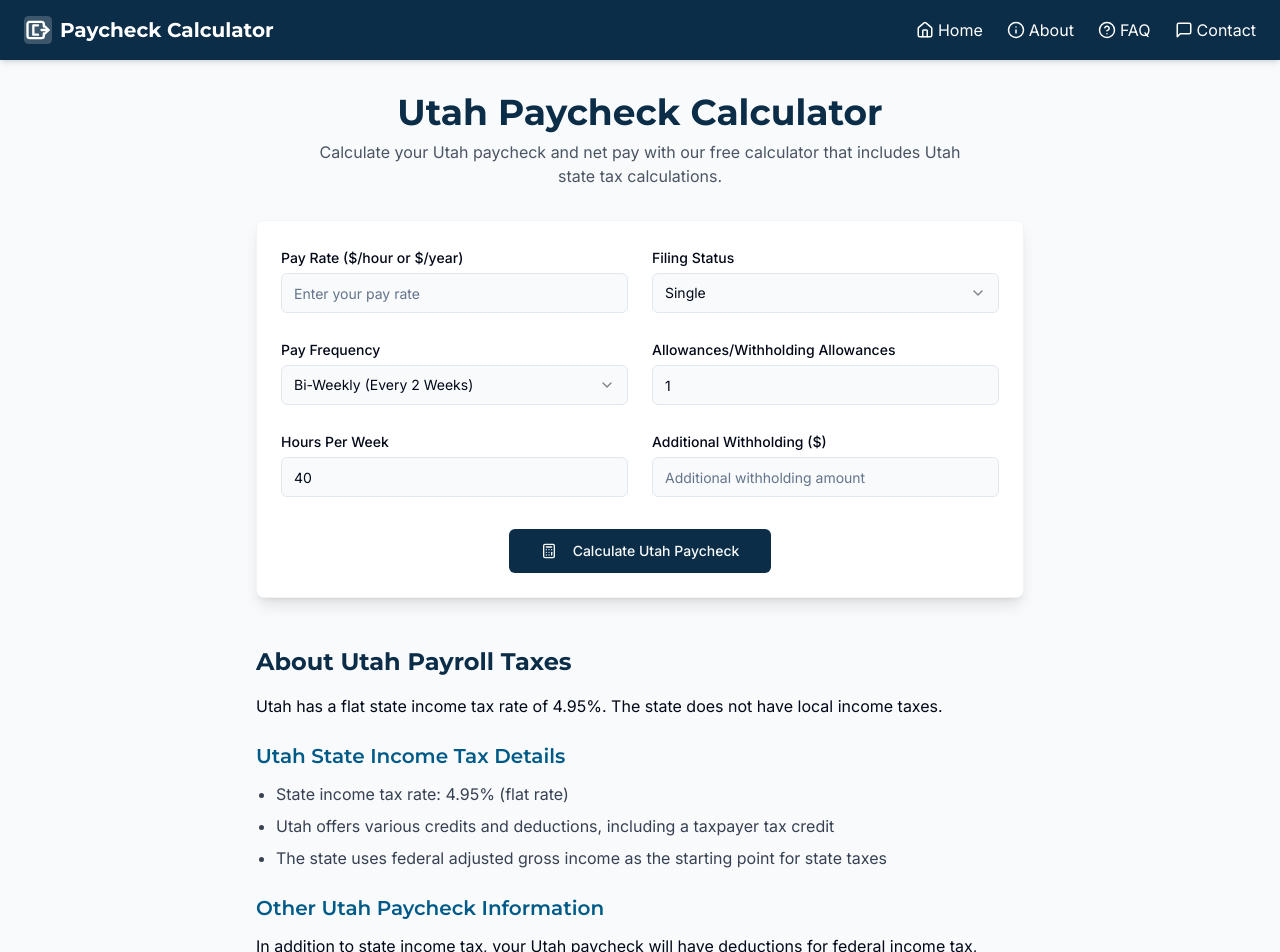
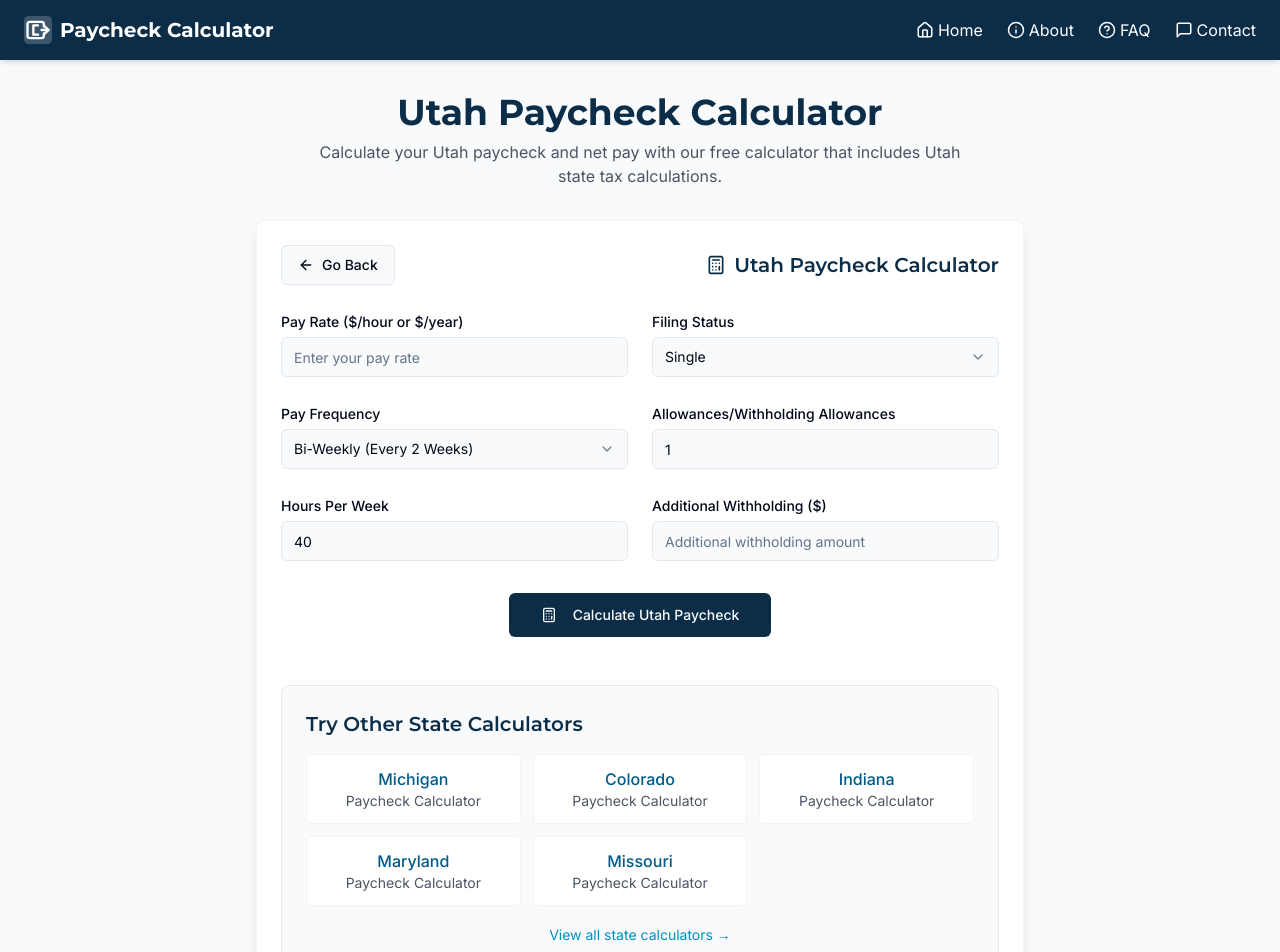
Before and after one commit to Archanaa08/pay-stub-nation-wide, a React (Vite) app: page /utah-paycheck-calculator in a window 1280 px wide. Shown: the top 952 px of the page. Built offline with nearby package versions, Linux system fonts and the light colour scheme.

Commit message:
Fix: Add calculator UI improvements
Added "Go Back" button, internal linking, and "Calculate Again" functionality to all calculator pages.

```diff
--- a/src/components/PaycheckCalculator.tsx
+++ b/src/components/PaycheckCalculator.tsx
@@ -1,6 +1,10 @@
 
 import React, { useState } from 'react';
+import { Link, useNavigate } from 'react-router-dom';
+import { ArrowLeft, Calculator, RotateCcw } from 'lucide-react';
+import { Button } from '@/components/ui/button';
 import { calculatePaycheck } from '@/utils/calculationUtils';
+import { states } from '@/utils/stateData';
 import PaycheckForm from './PaycheckForm';
 import PaycheckResults from './PaycheckResults';
 
@@ -10,6 +14,7 @@ interface PaycheckCalculatorProps {
 }
 
 const PaycheckCalculator: React.FC<PaycheckCalculatorProps> = ({ stateName, stateAbbreviation }) => {
+  const navigate = useNavigate();
   const [formData, setFormData] = useState({
     payRate: '',
     payFrequency: 'bi-weekly',
@@ -29,6 +34,9 @@ const PaycheckCalculator: React.FC<PaycheckCalculatorProps> = ({ stateName, stat
   } | null>(null);
 
   const [activeChart, setActiveChart] = useState<'pie' | 'bar'>('pie');
+
+  // Get other states for internal linking (exclude current state)
+  const otherStates = states.filter(state => state.abbreviation !== stateAbbreviation).slice(0, 5);
 
   const handleChange = (name: string, value: string) => {
     setFormData({
@@ -53,8 +61,41 @@ const PaycheckCalculator: React.FC<PaycheckCalculatorProps> = ({ stateName, stat
     setResults(calculationResults);
   };
 
+  const handleCalculateAgain = () => {
+    setResults(null);
+    setFormData({
+      payRate: '',
+      payFrequency: 'bi-weekly',
+      hoursPerWeek: '40',
+      allowances: '1',
+      filingStatus: 'single',
+      additionalWithholding: '',
+    });
+  };
+
+  const handleGoBack = () => {
+    navigate(-1);
+  };
+
   return (
     <div className="calculator-container">
+      {/* Header with navigation */}
+      <div className="mb-6 flex flex-col sm:flex-row sm:items-center sm:justify-between gap-4">
+        <Button
+          onClick={handleGoBack}
+          variant="outline"
+          className="flex items-center gap-2 w-fit"
+        >
+          <ArrowLeft size={16} />
+          Go Back
+        </Button>
+
+        <div className="flex items-center gap-2 text-finance-primary">
+          <Calculator size={20} />
+          <h1 className="text-xl font-semibold">{stateName} Paycheck Calculator</h1>
+        </div>
+      </div>
+
       <PaycheckForm
         formData={formData}
         handleChange={handleChange}
@@ -63,6 +104,7 @@ const PaycheckCalculator: React.FC<PaycheckCalculatorProps> = ({ stateName, stat
       />
 
       {results && (
+        <>
           <PaycheckResults
             results={results}
             stateName={stateName}
@@ -70,7 +112,51 @@ const PaycheckCalculator: React.FC<PaycheckCalculatorProps> = ({ stateName, stat
             activeChart={activeChart}
             setActiveChart={setActiveChart}
           />
+
+          {/* Calculate Again Button */}
+          <div className="mt-6 text-center">
+            <Button
+              onClick={handleCalculateAgain}
+              variant="outline"
+              className="flex items-center gap-2 mx-auto"
+            >
+              <RotateCcw size={16} />
+              Calculate Again
+            </Button>
+          </div>
+        </>
       )}
+
+      {/* Internal Linking Section */}
+      <div className="mt-12 p-6 bg-finance-light rounded-lg border border-gray-200">
+        <h3 className="text-xl font-semibold text-finance-primary mb-4">
+          Try Other State Calculators
+        </h3>
+        <div className="grid grid-cols-1 sm:grid-cols-2 lg:grid-cols-3 gap-3">
+          {otherStates.map((state) => (
+            <Link
+              key={state.abbreviation}
+              to={state.path}
+              className="block p-3 bg-white hover:bg-finance-light/50 rounded border border-gray-100 hover:border-finance-accent transition-colors text-center"
+            >
+              <div className="font-medium text-finance-secondary">
+                {state.name}
+              </div>
+              <div className="text-sm text-gray-600">
+                Paycheck Calculator
+              </div>
+            </Link>
+          ))}
+        </div>
+        <div className="mt-4 text-center">
+          <Link
+            to="/"
+            className="text-finance-accent hover:underline text-sm"
+          >
+            View all state calculators →
+          </Link>
+        </div>
+      </div>
     </div>
   );
 };
```
Lines whose indentation alone changed are shown as unchanged.
